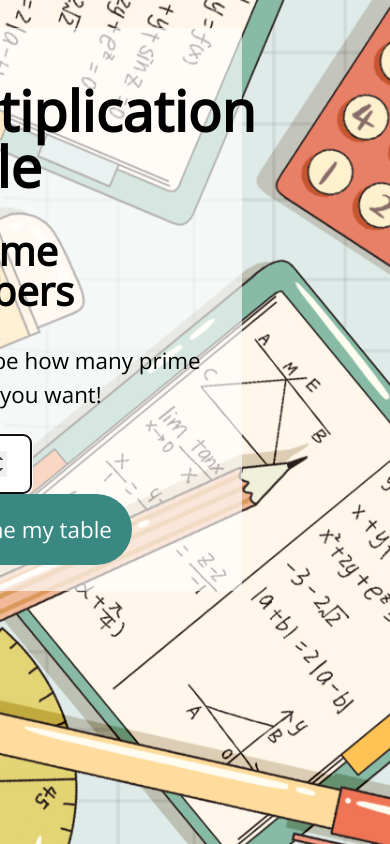
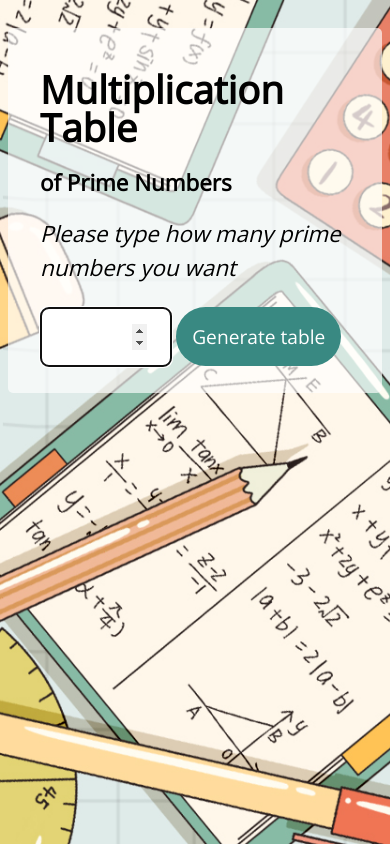
Before and after one commit to aaadriana/fmp-prime-tables, a website with bundled scripts: page index.html in a window 390 px wide. Built offline with nearby package versions, Linux system fonts and the light colour scheme.

Commit message:
styling and text changes

```diff
--- a/index.html
+++ b/index.html
@@ -15,7 +15,7 @@
 
         <form id="form" action="" method="GET" class="form">
           <label for="primes"
-            ><p>Please type how many prime numbers you want!</p></label
+            ><p>Please type how many prime numbers you want</p></label
           >
           <input
             type="number"
@@ -26,9 +26,7 @@
             class="input"
           />
 
-          <button id="submit" type="submit" class="btn">
-            Show me my table
-          </button>
+          <button id="submit" type="submit" class="btn">Generate table</button>
         </form>
         <div id="result" class="result-container"></div>
       </div>
--- a/style.css
+++ b/style.css
@@ -13,6 +13,7 @@ body {
 label {
   font-size: 1.4rem;
   font-weight: 500;
+  font-style: italic;
 }
 
 input {
@@ -24,12 +25,12 @@ input {
 }
 
 h1 {
-  font-size: 3.5rem;
+  font-size: 2.4rem;
   line-height: 1;
 }
 
 h2 {
-  font-size: 2.5rem;
+  font-size: 1.4rem;
   line-height: 1;
 }
 
@@ -42,10 +43,8 @@ h2 {
 
 .main-container {
   position: relative;
-  top: 20px; /* This will move it 20px up */
-  left: -140px;
-  justify-content: center;
-  height: 100%;
+  top: 20px; /* This will move it 20px down */
+  right: 140px;
   width: 100%;
   max-width: 580px;
   float: right;
@@ -62,10 +61,10 @@ h2 {
   display: inline-block;
   background-color: #398982;
   color: white;
-  font-size: 1.4rem;
+  font-size: 1.2rem;
   font-family: inherit;
   border: none;
-  padding: 1.25rem 1.25rem;
+  padding: 1rem 1rem;
   border-radius: 10rem;
   cursor: pointer;
 }
@@ -73,20 +72,31 @@ h2 {
 table td {
   text-align: center;
   padding: 5px;
+  background-color: white;
+  border-radius: 5px;
+}
+
+.sticky-row,
+.sticky-column {
+  position: sticky;
+  background-color: #398982;
+  color: white;
 }
 
 .sticky-column {
-  position: sticky;
   left: 0px;
-  background: #398982;
-  color: white;
-  border-radius: 5px;
 }
 
 .sticky-row {
-  position: sticky;
   top: 0px;
-  background: #398982;
-  color: white;
-  border-radius: 5px;
 }
+
+.sticky-row.sticky-column {
+  background: none;
+}
+
+@media only screen and (max-width: 768px) {
+  .main-container {
+    right: auto;
+  }
+}
```
